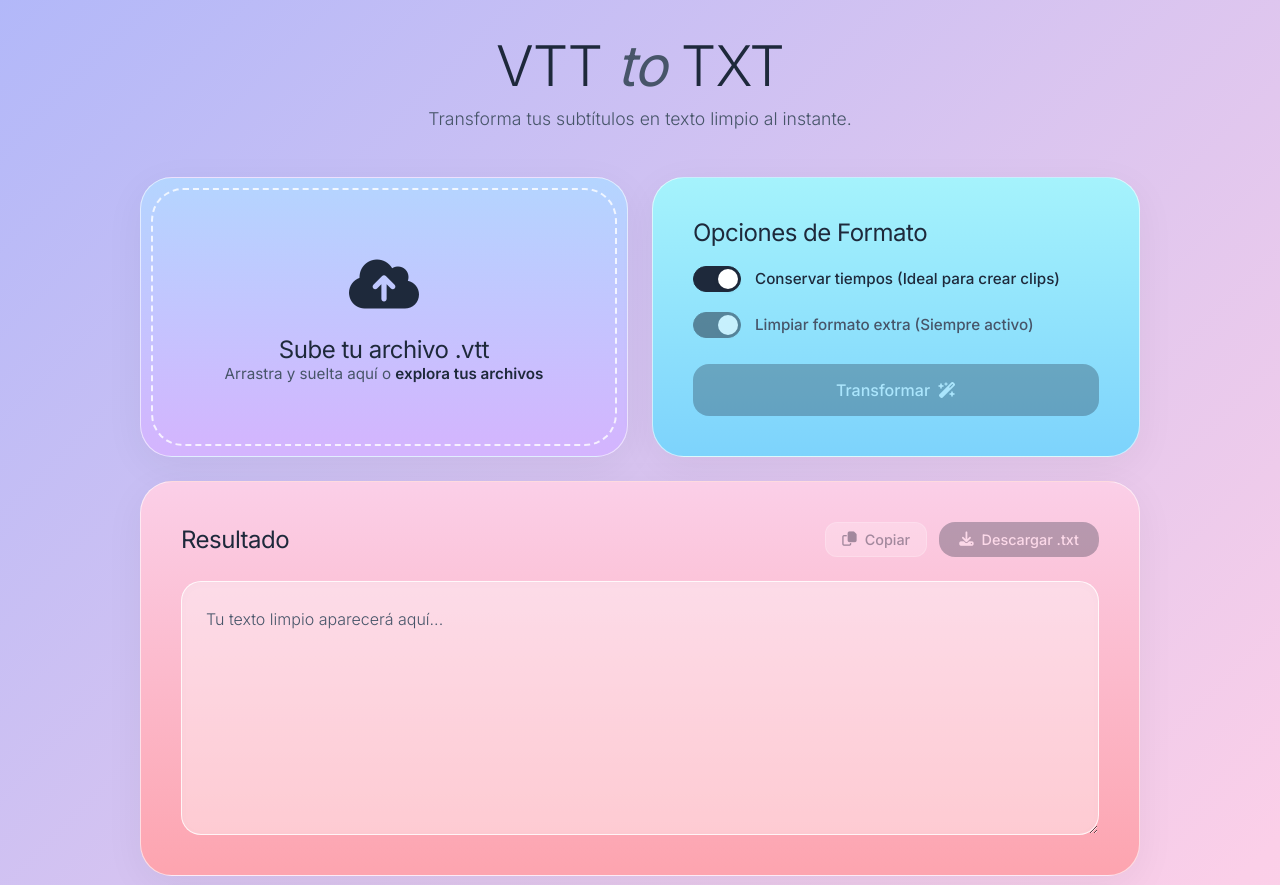
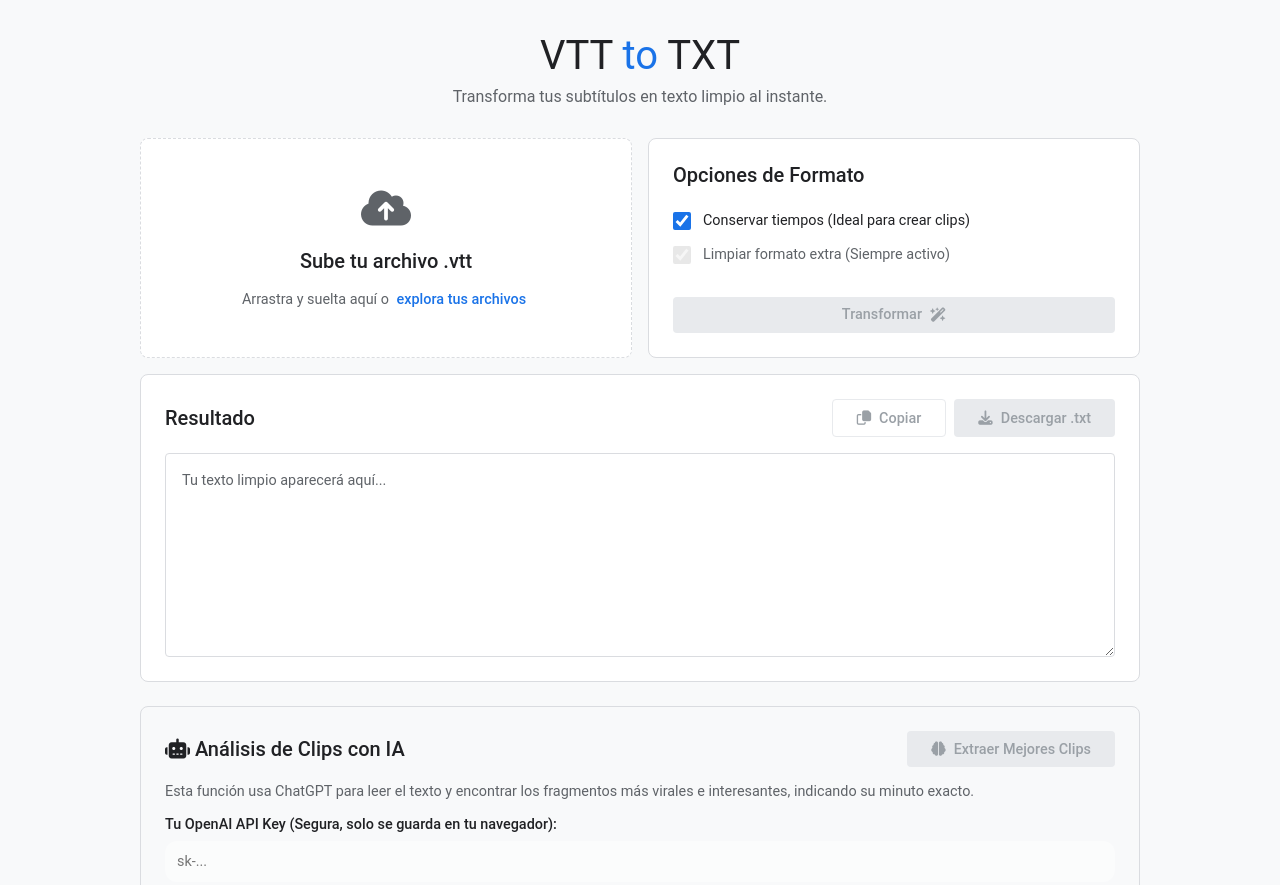
Before and after one commit to paumartifelip-cpu/subtitulosatexto, a plain HTML site: page index.html in a window 1280 px wide. Shown: the top 885 px of the page. Drawn offline with Linux system fonts and the light colour scheme.

Commit message:
Update UI to flat minimalist Google style

```diff
--- a/style.css
+++ b/style.css
@@ -1,36 +1,32 @@
 :root {
-    /* Pastel & Dreamy Palette based on the image */
-    --bg-gradient: linear-gradient(135deg, #e0e7ff 0%, #c7d2fe 25%, #a5b4fc 50%, #fbcfe8 75%, #fce7f3 100%);
+    /* Google Material Design Palette */
+    --bg-main: #f8f9fa;
+    --bg-card: #ffffff;
+    --border-color: #dadce0;
 
-    /* Card Gradients to match the examples */
-    --card-gradient-1: linear-gradient(180deg, #b4d5ff 0%, #d4b4fe 100%);
-    --card-gradient-2: linear-gradient(180deg, #a5f3fc 0%, #7dd3fc 100%);
-    --card-gradient-3: linear-gradient(180deg, #fbcfe8 0%, #fda4af 100%);
+    --text-primary: #202124;
+    --text-secondary: #5f6368;
 
-    --card-glass: rgba(255, 255, 255, 0.4);
-    --card-border: rgba(255, 255, 255, 0.6);
+    --primary-color: #1a73e8;
+    --primary-hover: #1b66c9;
 
-    --text-primary: #1e293b;
-    --text-secondary: #475569;
+    --success: #1e8e3e;
+    --error: #d93025;
 
-    --primary-color: #6366f1;
-    --primary-hover: #4f46e5;
-
-    --success: #10b981;
-    --error: #ef4444;
+    --radius-small: 4px;
+    --radius-medium: 8px;
 }
 
 * {
     margin: 0;
     padding: 0;
     box-sizing: border-box;
-    font-family: 'Inter', sans-serif;
+    /* Google usually uses Roboto, Inter is a great fallback */
+    font-family: 'Roboto', 'Inter', system-ui, sans-serif;
 }
 
 body {
-    background: var(--bg-gradient);
-    background-size: 400% 400%;
-    animation: gradientBG 15s ease infinite;
+    background: var(--bg-main);
     color: var(--text-primary);
     min-height: 100vh;
     display: flex;
@@ -39,162 +35,124 @@
     padding: 2rem;
 }
 
-@keyframes gradientBG {
-    0% { background-position: 0% 50%; }
-    50% { background-position: 100% 50%; }
-    100% { background-position: 0% 50%; }
-}
-
 /* Layout */
 .container {
     max-width: 1000px;
     width: 100%;
-    z-index: 1;
 }
 
 header {
     text-align: center;
-    margin-bottom: 3rem;
+    margin-bottom: 2rem;
 }
 
 header h1 {
-    font-size: 3.5rem;
-    font-weight: 300; /* Lighter font weight for elegance */
+    font-size: 2.5rem;
+    font-weight: 400;
     margin-bottom: 0.5rem;
-    letter-spacing: -1px;
     color: var(--text-primary);
 }
 
 header .highlight {
-    font-weight: 400;
-    font-style: italic;
-    color: var(--text-secondary);
+    color: var(--primary-color);
 }
 
 header p {
     color: var(--text-secondary);
-    font-size: 1.1rem;
-    font-weight: 300;
+    font-size: 1rem;
+    font-weight: 400;
 }
 
-/* Bento Grid */
+/* Bento Grid -> Simple Grid */
 .bento-grid {
     display: grid;
     grid-template-columns: 1fr 1fr;
     grid-template-rows: auto auto;
-    gap: 1.5rem;
+    gap: 1rem;
 }
 
 .bento-item {
-    padding: 2.5rem;
-    border-radius: 32px; /* Extra rounded corners like the image */
-    transition: transform 0.4s cubic-bezier(0.175, 0.885, 0.32, 1.275), box-shadow 0.4s ease;
-    box-shadow: 0 10px 40px rgba(0, 0, 0, 0.05);
-    border: 1px solid var(--card-border);
-    backdrop-filter: blur(20px);
-    -webkit-backdrop-filter: blur(20px);
+    padding: 1.5rem;
+    background: var(--bg-card);
+    border-radius: var(--radius-medium);
+    border: 1px solid var(--border-color);
+    /* No shadows, no relief, pure flat design */
 }
 
-.bento-item:hover {
-    transform: translateY(-5px);
-    box-shadow: 0 15px 50px rgba(0, 0, 0, 0.08);
-}
-
-/* Custom Gradients for Sections */
+/* Sections */
 .upload-section {
     grid-column: 1 / 2;
-    background: var(--card-gradient-1);
     display: flex;
     flex-direction: column;
     justify-content: center;
     align-items: center;
     text-align: center;
     cursor: pointer;
-    min-height: 280px;
-    position: relative;
-    overflow: hidden;
+    min-height: 220px;
+    border: 1px dashed var(--border-color);
 }
 
-.upload-section::after {
-    content: '';
-    position: absolute;
-    top: 0; left: 0; right: 0; bottom: 0;
-    border: 2px dashed rgba(255, 255, 255, 0.8);
-    border-radius: 32px;
-    margin: 10px;
-    pointer-events: none;
-    transition: all 0.3s ease;
-}
-
-.upload-section.drag-active::after {
-    background: rgba(255, 255, 255, 0.2);
-    transform: scale(0.98);
+.upload-section.drag-active {
+    background: rgba(26, 115, 232, 0.04);
+    border-color: var(--primary-color);
 }
 
 .options-section {
     grid-column: 2 / 3;
-    background: var(--card-gradient-2);
     display: flex;
     flex-direction: column;
     justify-content: space-between;
 }
 
-.output-section {
+.output-section, .ai-section {
     grid-column: 1 / -1;
-    background: var(--card-gradient-3);
     display: flex;
     flex-direction: column;
 }
 
 /* Typography in cards */
 h2, h3 {
-    font-weight: 400;
-    font-size: 1.5rem;
-    letter-spacing: -0.5px;
+    font-weight: 500;
+    font-size: 1.25rem;
+    color: var(--text-primary);
+    margin-bottom: 1rem;
 }
 
 .icon-container {
-    font-size: 3.5rem;
-    color: var(--text-primary);
+    font-size: 2.5rem;
+    color: var(--text-secondary);
     margin-bottom: 1rem;
-    font-weight: 300;
-    transition: transform 0.4s ease;
-}
-
-.upload-section:hover .icon-container {
-    transform: translateY(-8px) scale(1.05);
 }
 
 .upload-section p {
     color: var(--text-secondary);
-    font-size: 0.95rem;
-    font-weight: 400;
+    font-size: 0.9rem;
 }
 
 .text-btn {
     background: none;
     border: none;
-    color: var(--text-primary);
-    font-weight: 600;
+    color: var(--primary-color);
+    font-weight: 500;
     cursor: pointer;
     font-size: inherit;
-    text-decoration: underline;
-    text-decoration-color: transparent;
-    transition: text-decoration-color 0.3s ease;
+    padding: 2px 4px;
+    border-radius: var(--radius-small);
 }
 
 .text-btn:hover {
-    text-decoration-color: var(--text-primary);
+    background: rgba(26, 115, 232, 0.04);
 }
 
 .file-info {
     display: flex;
     align-items: center;
     gap: 0.75rem;
-    background: rgba(255, 255, 255, 0.5);
-    padding: 0.75rem 1rem;
-    border-radius: 16px;
+    background: var(--bg-main);
+    padding: 0.5rem 1rem;
+    border-radius: var(--radius-small);
     margin-top: 1rem;
+    border: 1px solid var(--border-color);
     width: 100%;
 }
 
@@ -205,7 +163,7 @@
     overflow: hidden;
     text-overflow: ellipsis;
     font-size: 0.9rem;
-    font-weight: 500;
+    color: var(--text-primary);
 }
 
 .icon-btn {
@@ -214,11 +172,10 @@
     color: var(--text-secondary);
     cursor: pointer;
     padding: 0.25rem;
-    transition: color 0.2s;
 }
 
 .icon-btn:hover {
-    color: var(--error);
+    color: var(--text-primary);
 }
 
 .hidden {
@@ -229,12 +186,11 @@
 .options-group {
     display: flex;
     flex-direction: column;
-    gap: 1.25rem;
+    gap: 1rem;
     margin-bottom: 1.5rem;
-    margin-top: 1rem;
 }
 
-/* Toggles */
+/* Clean Toggle */
 .toggle-container {
     display: flex;
     align-items: center;
@@ -242,51 +198,25 @@
 }
 
 .toggle-container input {
-    display: none;
+    margin-right: 0.75rem;
+    width: 18px;
+    height: 18px;
+    accent-color: var(--primary-color);
+    cursor: pointer;
 }
 
-.toggle-slider {
-    width: 48px;
-    height: 26px;
-    background-color: rgba(255, 255, 255, 0.4);
-    border-radius: 24px;
-    position: relative;
-    transition: 0.4s cubic-bezier(0.175, 0.885, 0.32, 1.275);
-    margin-right: 14px;
-    border: 1px solid rgba(255,255,255,0.8);
-}
-
-.toggle-slider::before {
-    content: '';
-    position: absolute;
-    width: 20px;
-    height: 20px;
-    border-radius: 50%;
-    background-color: white;
-    top: 2px;
-    left: 2px;
-    transition: 0.4s cubic-bezier(0.175, 0.885, 0.32, 1.275);
-    box-shadow: 0 2px 5px rgba(0,0,0,0.1);
-}
-
-.toggle-container input:checked + .toggle-slider {
-    background-color: var(--text-primary);
-    border-color: var(--text-primary);
-}
-
-.toggle-container input:checked + .toggle-slider::before {
-    transform: translateX(22px);
-}
-
-.toggle-container input:disabled + .toggle-slider {
+.toggle-container input:disabled {
     opacity: 0.5;
     cursor: not-allowed;
 }
 
+.toggle-slider {
+    display: none; /* Removed custom slider for standard checkbox look, or flat material look */
+}
+
 .toggle-label {
     color: var(--text-primary);
-    font-size: 0.95rem;
-    font-weight: 500;
+    font-size: 0.9rem;
 }
 
 .toggle-container input:disabled ~ .toggle-label {
@@ -295,57 +225,54 @@
 
 /* Buttons */
 .primary-btn {
-    background: var(--text-primary);
+    background: var(--primary-color);
     color: white;
     border: none;
-    border-radius: 16px;
-    padding: 1rem;
-    font-size: 1rem;
+    border-radius: var(--radius-small);
+    padding: 0.6rem 1.5rem;
+    font-size: 0.9rem;
     font-weight: 500;
     cursor: pointer;
-    transition: all 0.3s ease;
     display: flex;
     align-items: center;
     justify-content: center;
     gap: 0.5rem;
     width: 100%;
+    transition: background 0.2s;
 }
 
 .primary-btn:hover:not(:disabled) {
-    transform: translateY(-2px);
-    box-shadow: 0 8px 20px rgba(30, 41, 59, 0.2);
-}
-
-.primary-btn:active:not(:disabled) {
-    transform: translateY(0);
+    background: var(--primary-hover);
 }
 
 .primary-btn:disabled {
-    opacity: 0.3;
+    background: #e8eaed;
+    color: #9aa0a6;
     cursor: not-allowed;
 }
 
 .secondary-btn {
-    background: rgba(255, 255, 255, 0.5);
-    color: var(--text-primary);
-    border: 1px solid rgba(255,255,255,0.8);
-    border-radius: 12px;
-    padding: 0.5rem 1rem;
+    background: transparent;
+    color: var(--primary-color);
+    border: 1px solid var(--border-color);
+    border-radius: var(--radius-small);
+    padding: 0.6rem 1.5rem;
     font-size: 0.9rem;
     font-weight: 500;
     cursor: pointer;
-    transition: all 0.3s ease;
     display: flex;
     align-items: center;
     gap: 0.5rem;
+    transition: background 0.2s;
 }
 
 .secondary-btn:hover:not(:disabled) {
-    background: rgba(255, 255, 255, 0.8);
+    background: rgba(26, 115, 232, 0.04);
 }
 
 .secondary-btn:disabled {
-    opacity: 0.4;
+    border-color: #e8eaed;
+    color: #9aa0a6;
     cursor: not-allowed;
 }
 
@@ -354,72 +281,72 @@
     display: flex;
     justify-content: space-between;
     align-items: center;
-    margin-bottom: 1.5rem;
+    margin-bottom: 1rem;
+}
+
+.output-header h3 {
+    margin-bottom: 0;
 }
 
 .action-buttons {
     display: flex;
-    gap: 0.75rem;
+    gap: 0.5rem;
 }
 
 .action-buttons .primary-btn {
     width: auto;
-    padding: 0.5rem 1.25rem;
-    font-size: 0.9rem;
 }
 
 .textarea-container {
     flex: 1;
-    min-height: 250px;
+    min-height: 200px;
 }
 
 textarea {
     width: 100%;
     height: 100%;
-    min-height: 250px;
-    background: rgba(255, 255, 255, 0.4);
-    border: 1px solid rgba(255,255,255,0.8);
-    border-radius: 20px;
-    padding: 1.5rem;
+    min-height: 200px;
+    background: var(--bg-card);
+    border: 1px solid var(--border-color);
+    border-radius: var(--radius-small);
+    padding: 1rem;
     color: var(--text-primary);
-    font-size: 1rem;
-    line-height: 1.7;
+    font-size: 0.9rem;
+    line-height: 1.5;
     resize: vertical;
     outline: none;
-    transition: all 0.3s ease;
-    box-shadow: inset 0 2px 10px rgba(0,0,0,0.02);
 }
 
 textarea:focus {
-    background: rgba(255, 255, 255, 0.6);
-    border-color: var(--text-primary);
+    border-color: var(--primary-color);
+    border-width: 2px;
+    padding: calc(1rem - 1px); /* Prevent shifting */
 }
 
 textarea::placeholder {
     color: var(--text-secondary);
-    font-weight: 300;
 }
 
-textarea::-webkit-scrollbar {
-    width: 8px;
+/* Input elements */
+.api-key-container label {
+    color: var(--text-primary);
 }
 
-textarea::-webkit-scrollbar-track {
-    background: transparent;
+input[type="password"] {
+    width: 100%;
+    padding: 0.75rem;
+    border-radius: var(--radius-small);
+    border: 1px solid var(--border-color);
+    background: var(--bg-card);
+    color: var(--text-primary);
+    font-size: 0.9rem;
+    outline: none;
 }
 
-textarea::-webkit-scrollbar-thumb {
-    background: rgba(30, 41, 59, 0.2);
-    border-radius: 4px;
-}
-
-textarea::-webkit-scrollbar-thumb:hover {
-    background: rgba(30, 41, 59, 0.4);
-}
-
-/* Background elements cleanup */
-.background-animation {
-    display: none; /* Hide the old dark mode blobs */
+input[type="password"]:focus {
+    border-color: var(--primary-color);
+    border-width: 2px;
+    padding: calc(0.75rem - 1px);
 }
 
 /* Responsive */
@@ -428,12 +355,12 @@
         grid-template-columns: 1fr;
     }
 
-    .upload-section, .options-section, .output-section {
+    .upload-section, .options-section, .output-section, .ai-section {
         grid-column: 1 / -1;
     }
 
     header h1 {
-        font-size: 2.5rem;
+        font-size: 2rem;
     }
 
     .output-header {
```
